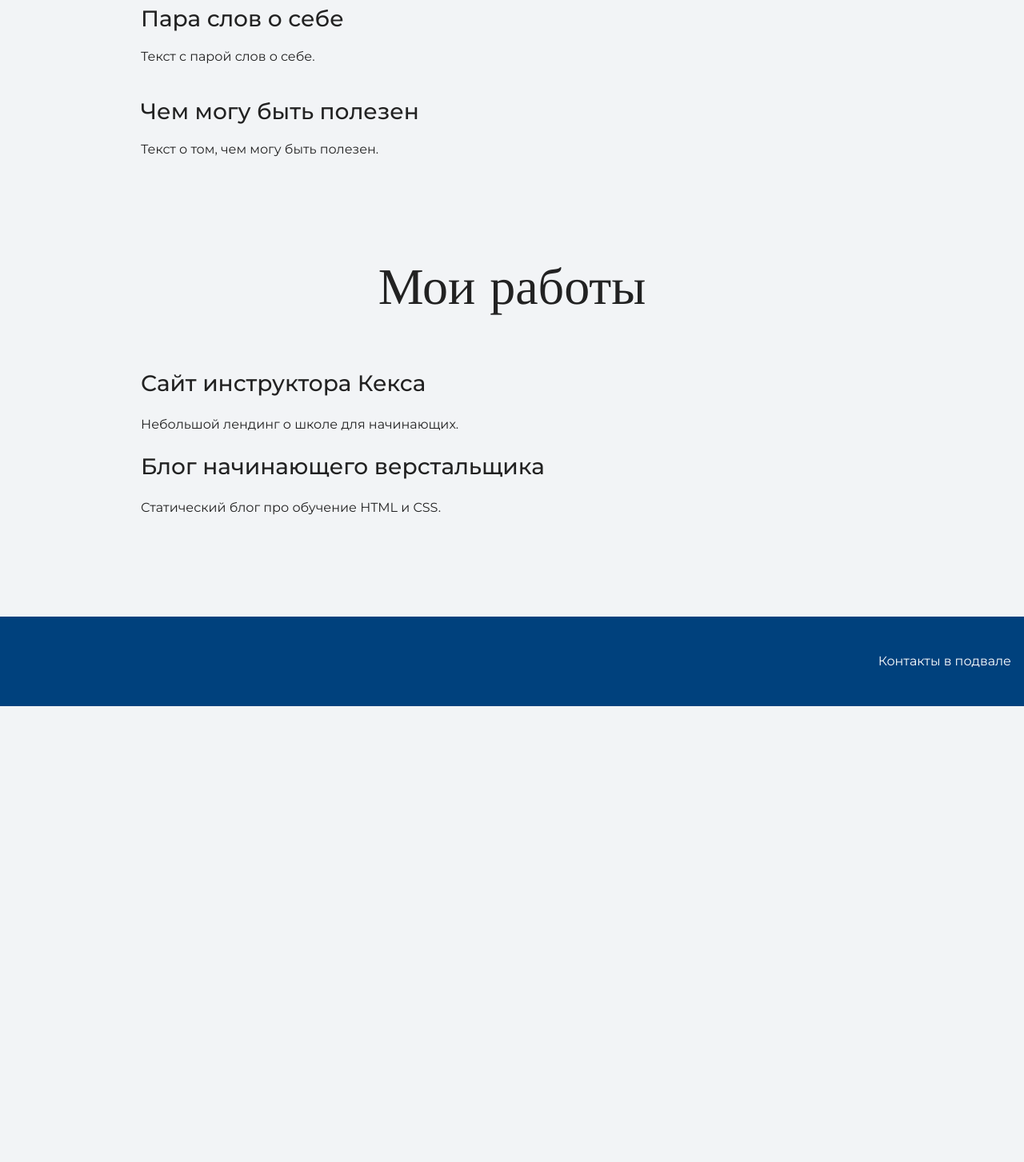
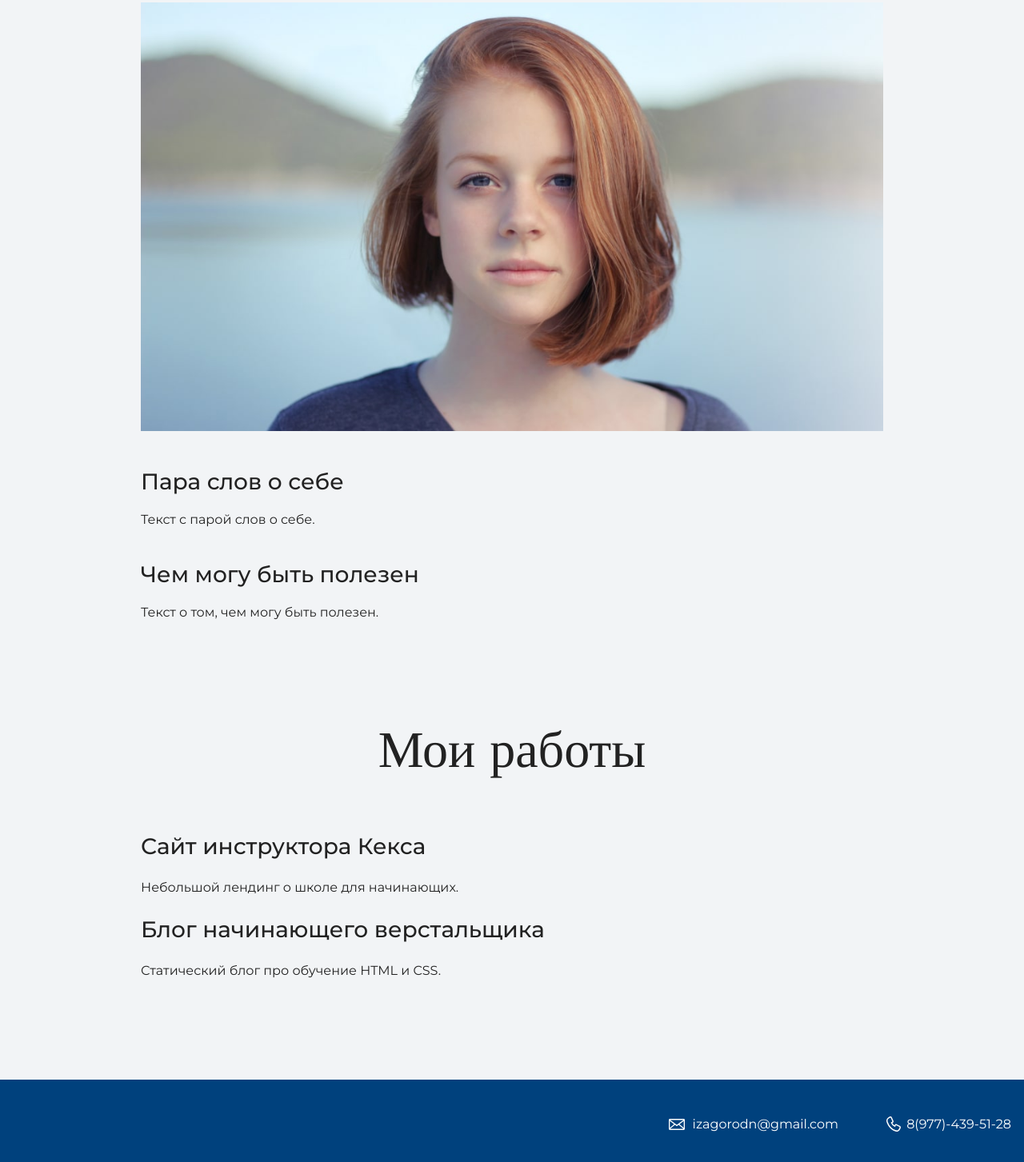
Before and after one commit to iliazagorodniy/static-portfolio, a plain HTML site: page index.html in a window 1280 px wide. Shown: the part 1169-2622 px from the top of the page at 80% size. Before the commit the page ends 2052 px from the top, so only its background shows below. Drawn offline with nearby package versions, Linux system fonts and the light colour scheme.

Commit message:
Added stylization and images

```diff
--- a/index.html
+++ b/index.html
@@ -10,7 +10,8 @@
   <body>
     <header class="page-header">
       <div class="container">
-        Контакты в шапке
+        <a href="mailto:izagorodn@gmail.com" class="header-email">izagorodn@gmail.com</a>
+        <a href="tel:89774395128" class="header-phone"> 8(977)-439-51-28 </a>
       </div>
     </header>
 
@@ -25,6 +26,9 @@
     <section class="intro">
       <div class="container">
         <h2 class="subheading">Давайте познакомимся</h2>
+        <figure class="user-image">
+          <img src="files/user.jpg" width="928" height="536" alt="My Photo">
+        </figure>
         <h3>Пара слов о себе</h3>
         <p>Текст с парой слов о себе.</p>
         <h3>Чем могу быть полезен</h3>
@@ -46,7 +50,8 @@
 
     <footer class="page-footer">
       <div class="container">
-        Контакты в подвале
+        <a href="mailto:izagorodn@gmail.com" class="footer-email">izagorodn@gmail.com</a>
+        <a href="tel:89774395128" class="footer-phone"> 8(977)-439-51-28 </a>
       </div>
     </footer>
   </body>
```
